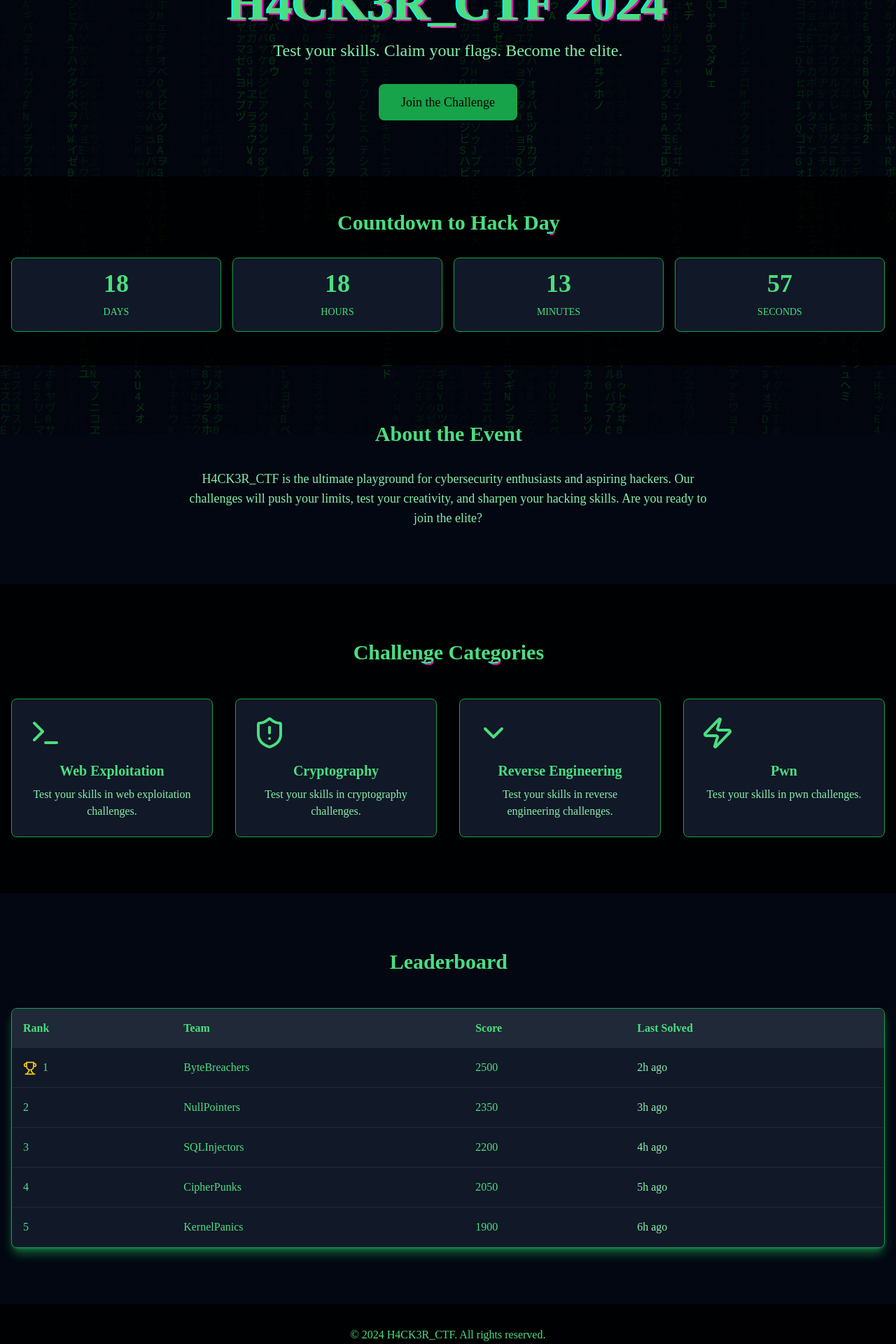
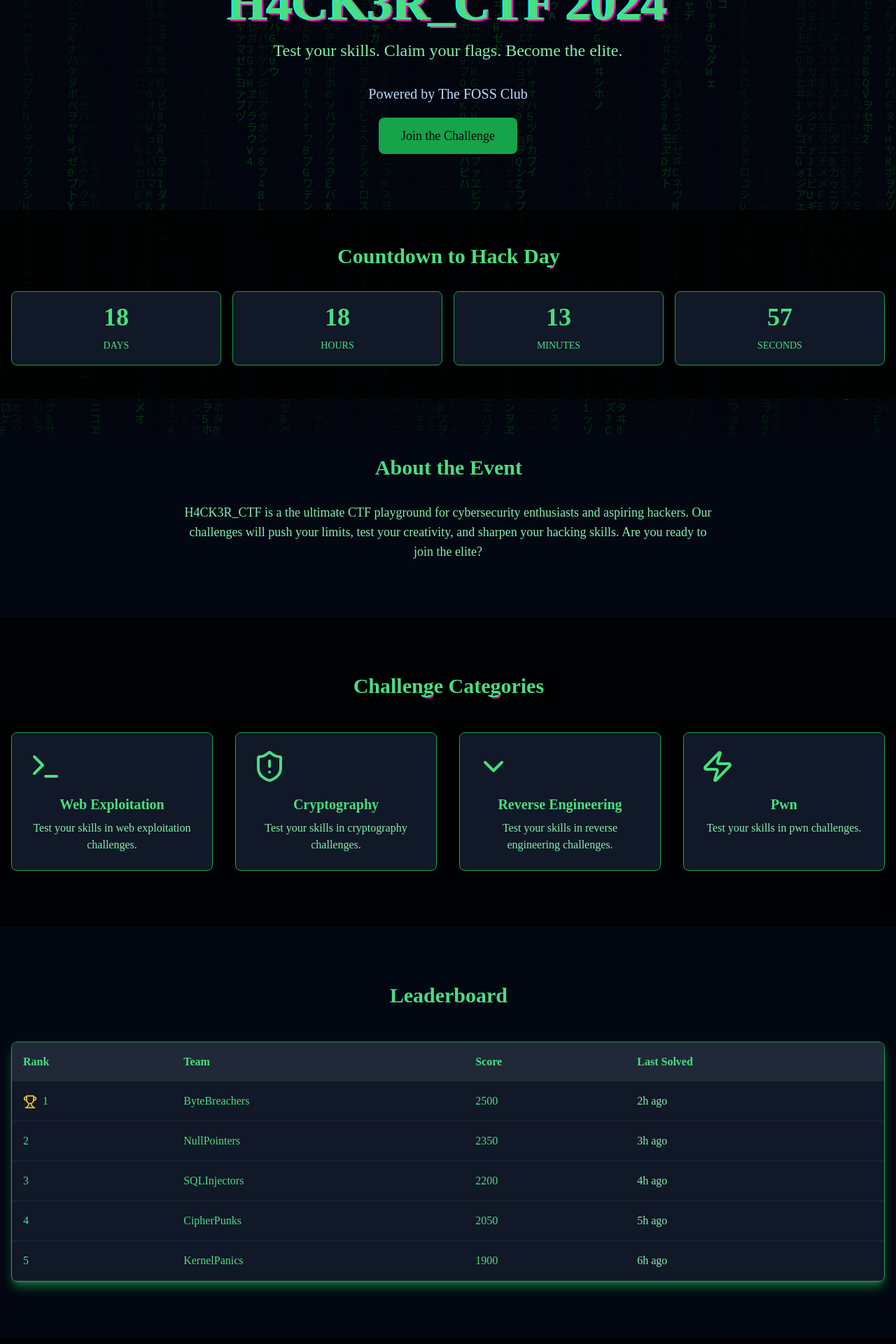
Before and after one commit to thefossclub/H4CK3R_CTF, a React (Create React App) app: page / in a window 1280 px wide. Shown: the part 180-2100 px from the top of the page at 70% size. Built offline with nearby package versions, Linux system fonts and the light colour scheme.

Commit message:
still getting there

```diff
--- a/src/App.tsx
+++ b/src/App.tsx
@@ -121,6 +121,9 @@ function EnhancedCTFEventSite() {
           <p className="text-lg md:text-xl lg:text-2xl mb-8 text-green-300">
             Test your skills. Claim your flags. Become the elite.
           </p>
+          <p className="text-lg md:text-xl lg:text-1xl mb-5 text-blue-200">
+            <a href="thefossclub.github.io">Powered by The FOSS Club</a>
+          </p>
           <Link to="/register" className="bg-green-600 text-black text-base md:text-lg px-6 md:px-8 py-2 md:py-3 rounded-lg hover:bg-green-500 transition-colors inline-block">
             Join the Challenge
           </Link>
@@ -143,7 +146,7 @@ function EnhancedCTFEventSite() {
         <section id="about" className="container mx-auto px-4 py-20">
           <h2 className="text-2xl md:text-3xl font-bold mb-8 text-center glitch" data-text="About the Event">About the Event</h2>
           <p className="text-base md:text-lg max-w-3xl mx-auto text-center text-green-300">
-            H4CK3R_CTF is the ultimate playground for cybersecurity enthusiasts and aspiring hackers.
+            H4CK3R_CTF is a the ultimate CTF playground for cybersecurity enthusiasts and aspiring hackers.
             Our challenges will push your limits, test your creativity, and sharpen your hacking skills.
             Are you ready to join the elite?
           </p>
@@ -209,7 +212,7 @@ function EnhancedCTFEventSite() {
 
       <footer className="bg-black bg-opacity-80 py-8 relative z-10">
         <div className="container mx-auto px-4 text-center">
-          <p className="text-sm md:text-base">&copy; 2024 H4CK3R_CTF. All rights reserved.</p>
+          <p className="text-sm md:text-base">&copy; 2024 H4CK3R_CTF. The FOSS Club. All rights reserved.</p>
           <div className="mt-4">
             <a href="#" className="text-green-300 hover:text-green-100 mx-2 transition-colors text-sm md:text-base">Privacy Policy</a>
             <a href="#" className="text-green-300 hover:text-green-100 mx-2 transition-colors text-sm md:text-base">Terms of Service</a>
@@ -330,7 +333,7 @@ function Register() {
 
       <footer className="bg-black bg-opacity-80 py-4">
         <div className="container mx-auto px-4 text-center text-sm">
-          &copy; 2024 H4CK3R_CTF. All rights reserved.
+          &copy; 2024 H4CK3R_CTF. The FOSS Club . All rights reserved.
         </div>
       </footer>
     </div>
```
